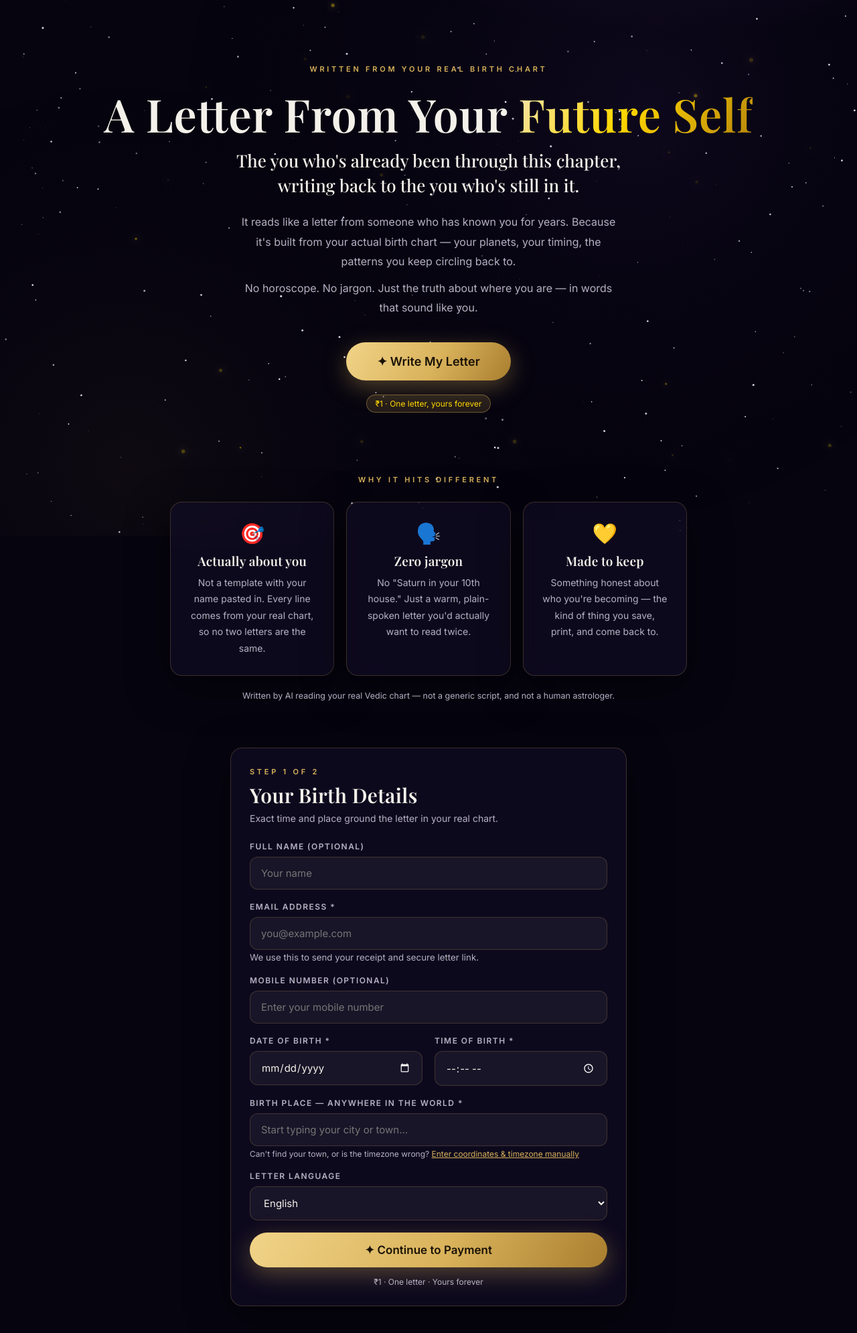
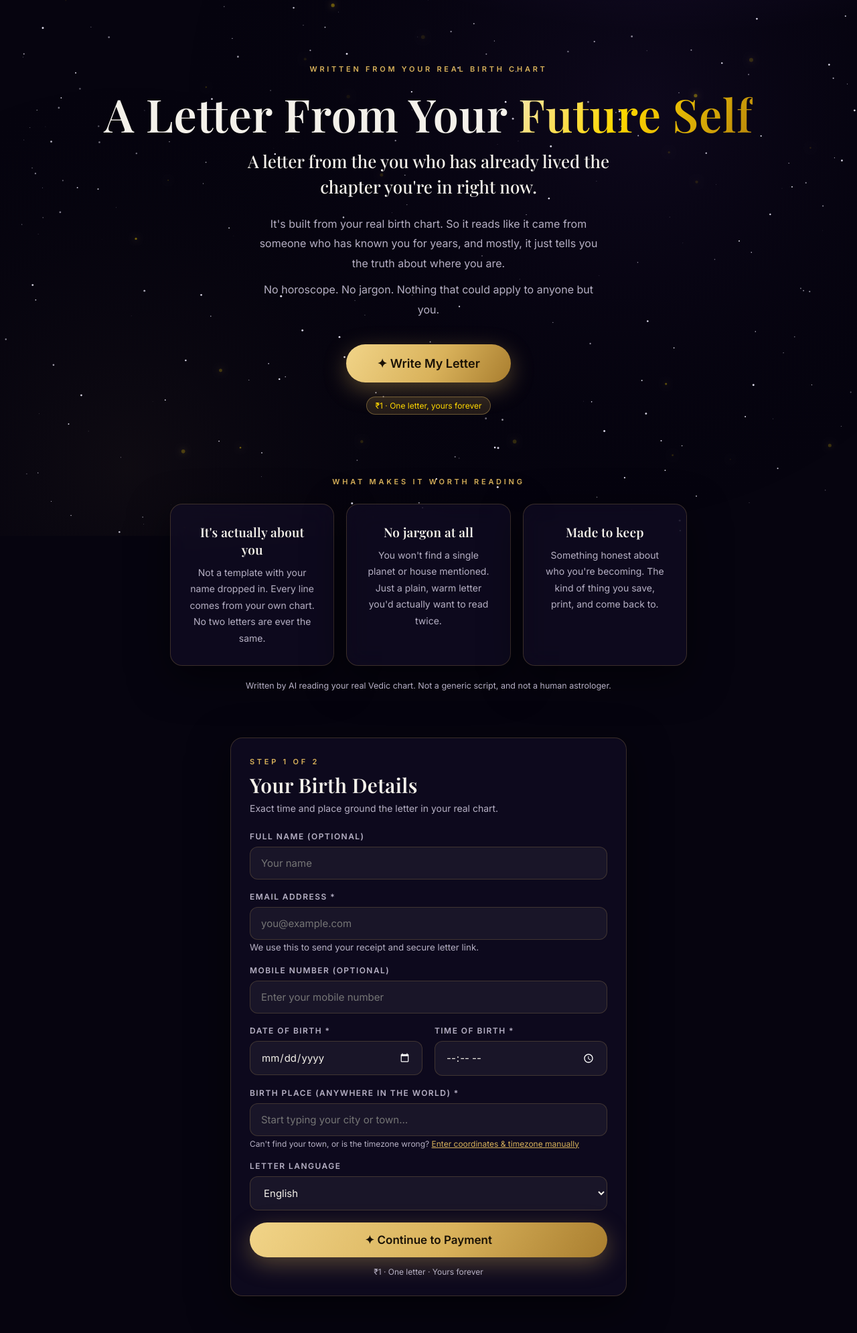
Before and after one commit to akhilesh108raut/letter_from_future_self, a Flask app: page /letter/ in a window 1280 px wide. Shown: the top 1990 px of the page at 67% size. Run offline with Flask 3, Linux system fonts and the light colour scheme; some libraries are stand-ins or nearby versions.

Commit message:
Rewrite landing copy to read less like AI: drop emoji icons and em-dashes

```diff
--- a/templates/letter/landing.html
+++ b/templates/letter/landing.html
@@ -8,15 +8,15 @@
   <h1 class="fade-up d1" style="font-size:clamp(38px,6.4vw,68px);line-height:1.12;margin:22px 0 10px">
     A Letter From Your <span class="gold-text">Future Self</span>
   </h1>
-  <p class="fade-up d2" style="font-family:var(--font-head);font-size:clamp(19px,2.6vw,26px);color:var(--ink);max-width:600px;margin:14px auto 0;line-height:1.4">
-    The you who's already been through this chapter, writing back to the you who's still in it.
+  <p class="fade-up d2" style="font-family:var(--font-head);font-size:clamp(19px,2.6vw,26px);color:var(--ink);max-width:600px;margin:14px auto 0;line-height:1.45">
+    A letter from the you who has already lived the chapter you're in right now.
   </p>
-  <p class="fade-up d2" style="max-width:560px;margin:22px auto 0;color:var(--ink-dim);line-height:1.85;font-size:16px">
-    It reads like a letter from someone who has known you for years. Because it's built from
-    your actual birth chart — your planets, your timing, the patterns you keep circling back to.
+  <p class="fade-up d2" style="max-width:520px;margin:22px auto 0;color:var(--ink-dim);line-height:1.85;font-size:16px">
+    It's built from your real birth chart. So it reads like it came from someone who
+    has known you for years, and mostly, it just tells you the truth about where you are.
   </p>
-  <p class="fade-up d3" style="max-width:560px;margin:10px auto 0;color:var(--ink-dim);line-height:1.85;font-size:16px">
-    No horoscope. No jargon. Just the truth about where you are — in words that sound like you.
+  <p class="fade-up d3" style="max-width:520px;margin:10px auto 0;color:var(--ink-dim);line-height:1.85;font-size:16px">
+    No horoscope. No jargon. Nothing that could apply to anyone but you.
   </p>
   <div class="fade-up d3" style="margin-top:36px">
     <a href="#form" class="btn btn-gold" style="font-size:18px;padding:18px 46px">✦ Write My Letter</a>
@@ -28,35 +28,32 @@
 
 <!-- ── WHAT IT IS ───────────────────────────────────────────────────── -->
 <section class="wrap" style="margin-top:90px;max-width:820px">
-  <div class="eyebrow fade-up" style="text-align:center;margin-bottom:26px">Why it hits different</div>
+  <div class="eyebrow fade-up" style="text-align:center;margin-bottom:26px">What makes it worth reading</div>
   <div class="stats">
     <div class="card lift fade-up" style="text-align:center">
-      <div style="font-size:30px;margin-bottom:10px">🎯</div>
-      <h3 style="font-size:19px;margin-bottom:8px">Actually about you</h3>
+      <h3 style="font-size:19px;margin-bottom:10px">It's actually about you</h3>
       <p style="color:var(--ink-dim);line-height:1.75;font-size:14px">
-        Not a template with your name pasted in. Every line comes from your real chart, so
-        no two letters are the same.
+        Not a template with your name dropped in. Every line comes from your own chart.
+        No two letters are ever the same.
       </p>
     </div>
     <div class="card lift fade-up d1" style="text-align:center">
-      <div style="font-size:30px;margin-bottom:10px">🗣️</div>
-      <h3 style="font-size:19px;margin-bottom:8px">Zero jargon</h3>
+      <h3 style="font-size:19px;margin-bottom:10px">No jargon at all</h3>
       <p style="color:var(--ink-dim);line-height:1.75;font-size:14px">
-        No "Saturn in your 10th house." Just a warm, plain-spoken letter you'd actually
-        want to read twice.
+        You won't find a single planet or house mentioned. Just a plain, warm letter
+        you'd actually want to read twice.
       </p>
     </div>
     <div class="card lift fade-up d2" style="text-align:center">
-      <div style="font-size:30px;margin-bottom:10px">💛</div>
-      <h3 style="font-size:19px;margin-bottom:8px">Made to keep</h3>
+      <h3 style="font-size:19px;margin-bottom:10px">Made to keep</h3>
       <p style="color:var(--ink-dim);line-height:1.75;font-size:14px">
-        Something honest about who you're becoming — the kind of thing you save, print,
+        Something honest about who you're becoming. The kind of thing you save, print,
         and come back to.
       </p>
     </div>
   </div>
   <p class="fade-up d2" style="text-align:center;color:var(--ink-dim);font-size:12.5px;margin-top:22px">
-    Written by AI reading your real Vedic chart — not a generic script, and not a human astrologer.
+    Written by AI reading your real Vedic chart. Not a generic script, and not a human astrologer.
   </p>
 </section>
 
@@ -91,7 +88,7 @@
     </div>
 
     <div class="field" style="margin-bottom:4px;position:relative">
-      <label>Birth Place — anywhere in the world *</label>
+      <label>Birth Place (anywhere in the world) *</label>
       <input id="f-city" type="text" autocomplete="off" placeholder="Start typing your city or town…">
       <div id="city-results" style="display:none;position:absolute;left:0;right:0;top:100%;z-index:20;
            margin-top:4px;background:#150f2c;border:1px solid var(--glass-brd);border-radius:12px;
```
